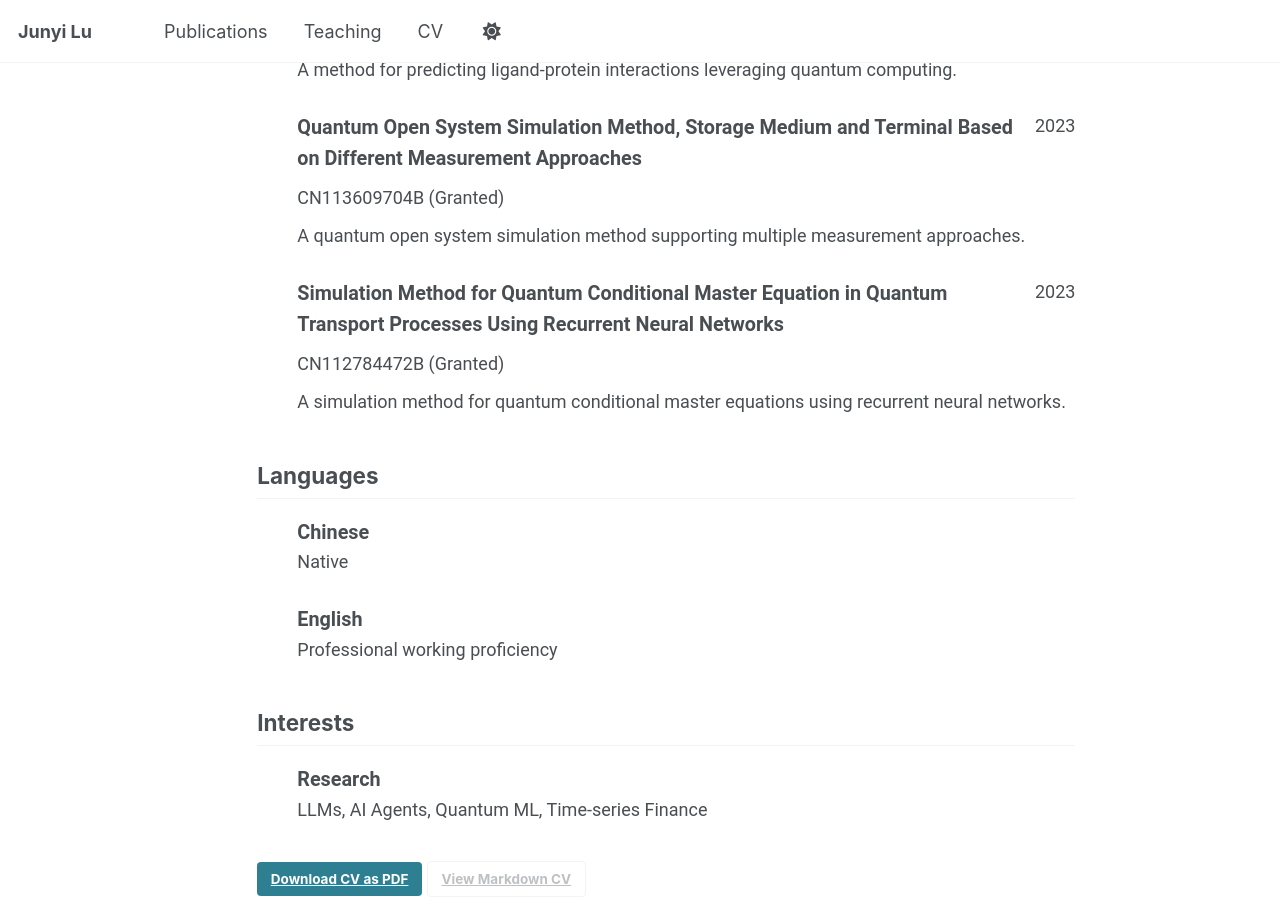
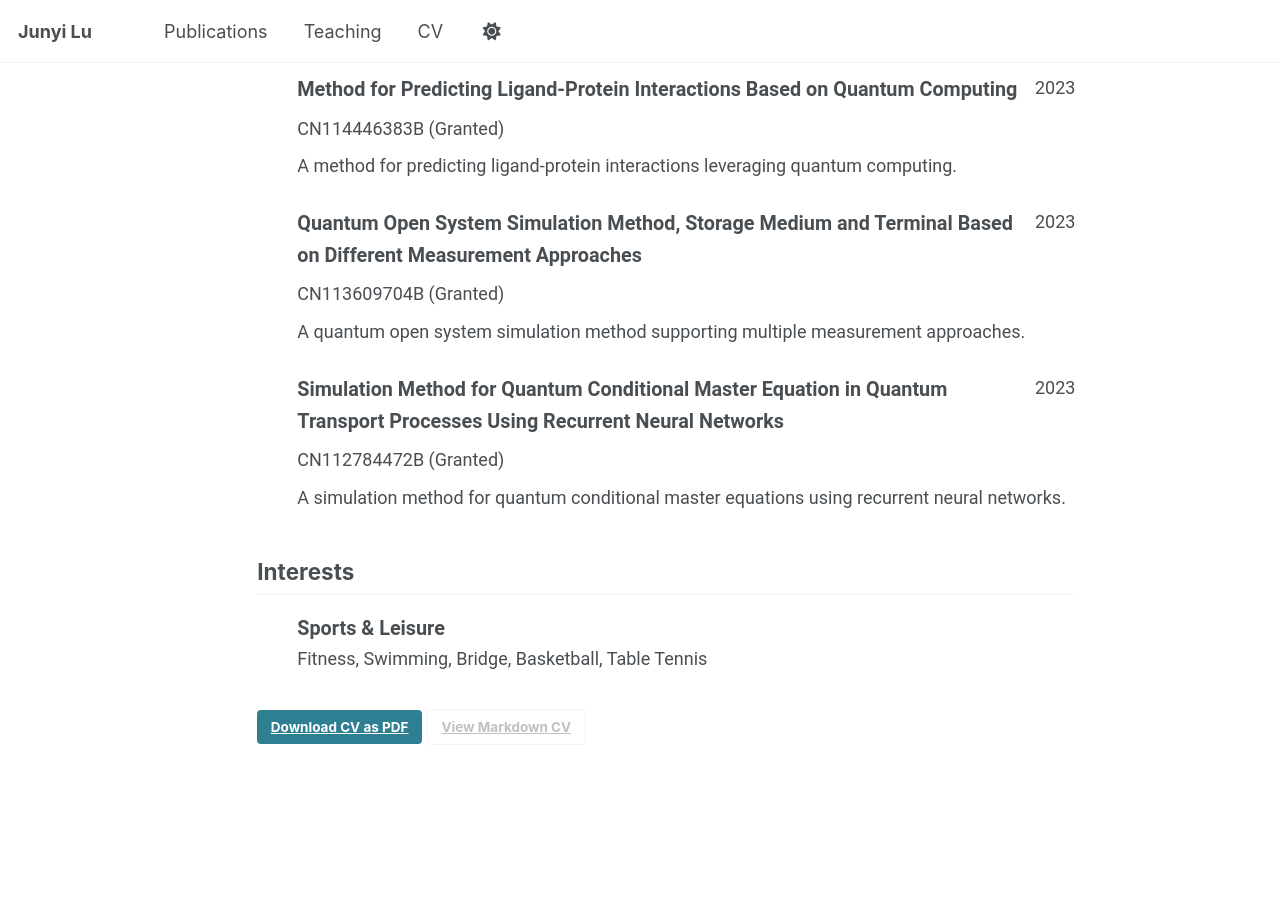
Before and after one commit to ljy623669155/ljy623669155.github.io, a Jekyll site: the page built from _pages/cv-json.md, in a window 1280 px wide and 900 px high, scrolled down 3737 px. Built offline with Jekyll 4.4.1, drawn with Linux system fonts in a browser that asks for light colours; a script bundle is joined from its source files by our own code; library files that are not in the unit come from our copies; after the commit the page ends 4486 px from its top, so only the background shows below that; some of the changed text lies outside the part shown.

Commit message:
fix: update location, awards, interests in CV data

```diff
--- a/_data/cv.json
+++ b/_data/cv.json
@@ -7,7 +7,7 @@
     "website": "https://ljy623669155.github.io",
     "summary": "I am an AI engineer graduated from the University of Electronic Science and Technology of China and currently work at China Mobile. My research focuses on large language models, AI agents, deep learning, and artificial intelligence. During my studies, I primarily worked on quantum machine learning, quantum hidden Markov models, and time-series finance. I am currently seeking a research assistant position related to large language models or AI agents.",
     "location": {
-      "city": "Chengdu",
+      "city": "Chongqing",
       "countryCode": "CN"
     },
     "profiles": [
@@ -70,6 +70,11 @@
     {
       "title": "First-Class Graduate Academic Scholarship",
       "date": "2021",
+      "awarder": "UESTC"
+    },
+    {
+      "title": "First-Class Graduate Academic Scholarship",
+      "date": "2022",
       "awarder": "UESTC"
     },
     {
@@ -167,20 +172,11 @@
       "keywords": ["Python", "PyTorch", "TensorFlow"]
     }
   ],
-  "languages": [
-    {
-      "language": "Chinese",
-      "fluency": "Native"
-    },
-    {
-      "language": "English",
-      "fluency": "Professional working proficiency"
-    }
-  ],
+
   "interests": [
     {
-      "name": "Research",
-      "keywords": ["LLMs", "AI Agents", "Quantum ML", "Time-series Finance"]
+      "name": "Sports &amp; Leisure",
+      "keywords": ["Fitness", "Swimming", "Bridge", "Basketball", "Table Tennis"]
     }
   ]
 }
```
